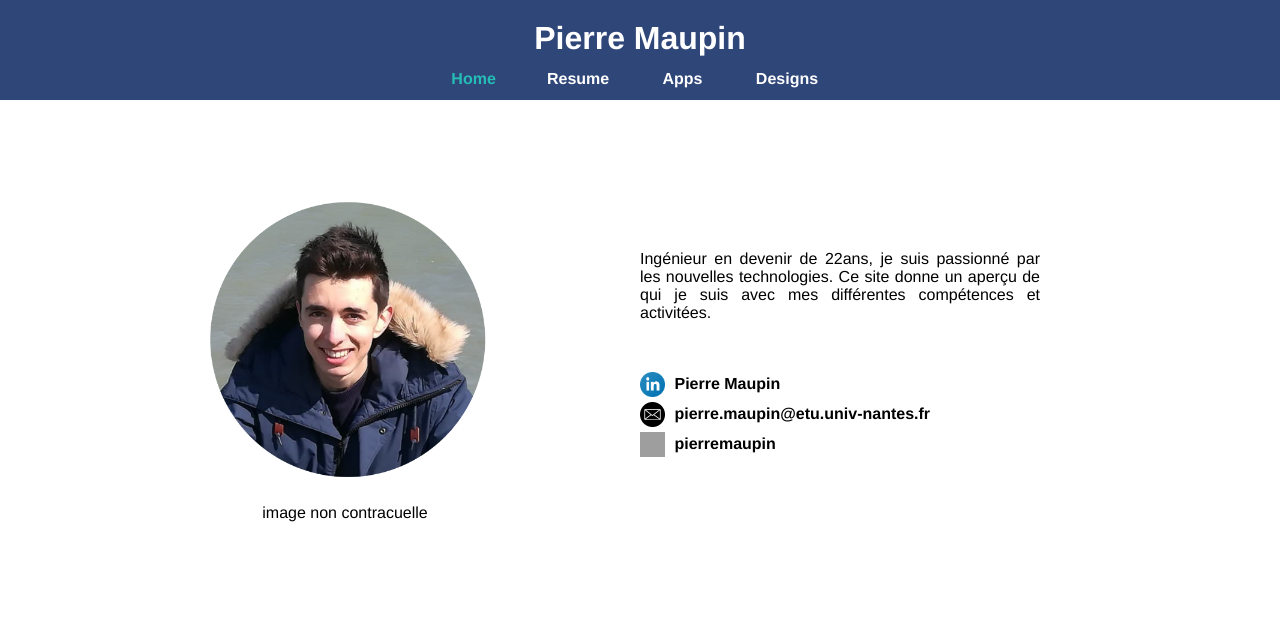
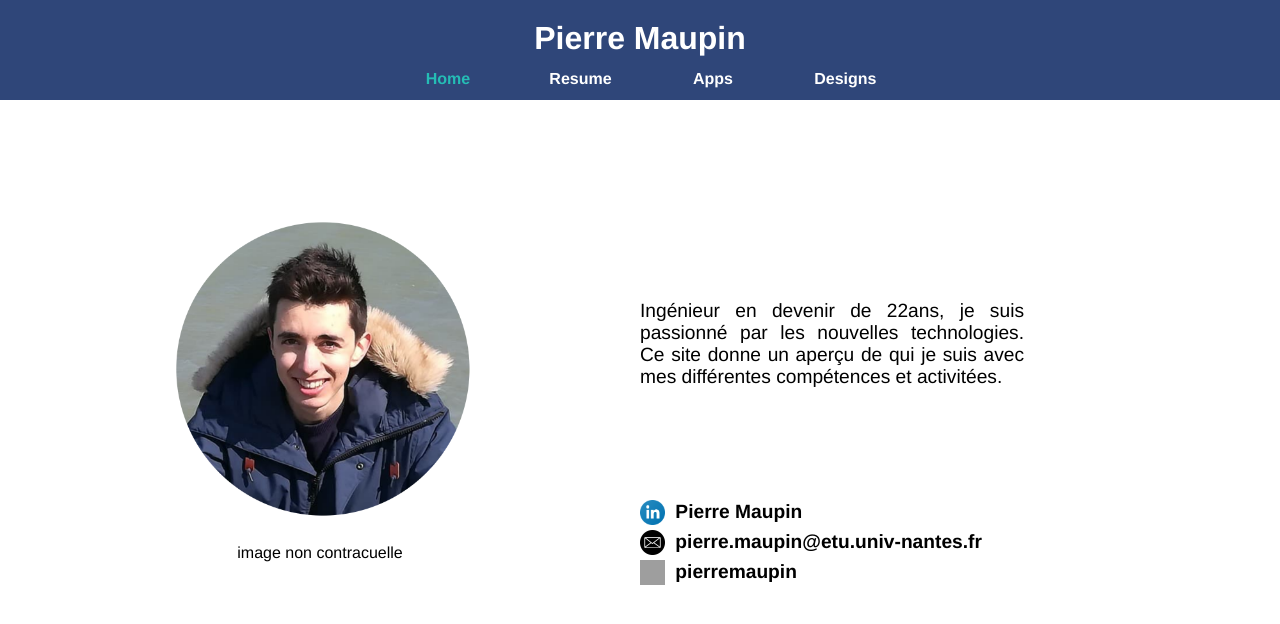
Before and after one commit to PierreMaupin/pierremaupin.com, a plain HTML site: page index.html in a window 1280 px wide. Drawn offline with Linux system fonts and the light colour scheme; grey boxes are pictures that could not be loaded.

Commit message:
Update style.css

```diff
--- a/style.css
+++ b/style.css
@@ -3,7 +3,6 @@
 *{ /* 'normalisation' des marges et padding pour simplifier le positionnement */
   margin: 0;
   padding: 0;
-  background-color: white;
   list-style-type: none;
   font-family: "Helvetica Neue",Helvetica,Arial,sans-serif;
 }
@@ -33,17 +32,18 @@ width: 30vw;
 margin-left: 35vw;
 }
 
+
 #choixPage{
 margin: 10px;
-margin-left: 32vw;
-width: 40vw;
+margin-right: auto;
+margin-left: 30vw;
 background-color: rgb(28, 56, 117,0);
 display: inline-block;
 list-style-type: none;
 }
 #choixPage>li{
 background-color: rgb(28, 56, 117,0);
-width:100px;
+width:10vw;
 display: inline-block;
 list-style-type: none;
 }
@@ -78,27 +78,28 @@ width: 10vw;
   list-style-type: none;
 }
 #photo{
-  margin-top: 100px;
-  margin-left: 50px;
-  width: 300px;
-  height: 300px;
+  margin-top: 15vh;
+  width: 25vw;
+  height: 25vw;
   /*border: 1px solid black;
   border-radius: 50%;*/
-}#cadre>li>p{
-  padding-left: 50px;
 }
+
 #about{
   list-style-type: none;
   text-align: justify;
-  width: 400px;
-  padding-top: 150px;
+  font-size: 1.5vw;
+  width: 30vw;
+  height: 20vh;
+  padding-top: 25vh;
   font-family: "Helvetica Neue",Helvetica,Arial,sans-serif;
 }
 
 #contact{
   list-style-type: none;
-  padding-top: 50px;
+  padding-top: 5vh;
   text-align: justify;
+  font-size: 1.5vw;
 }
 #contact>li>ul>li{
   display: inline-block;
```
